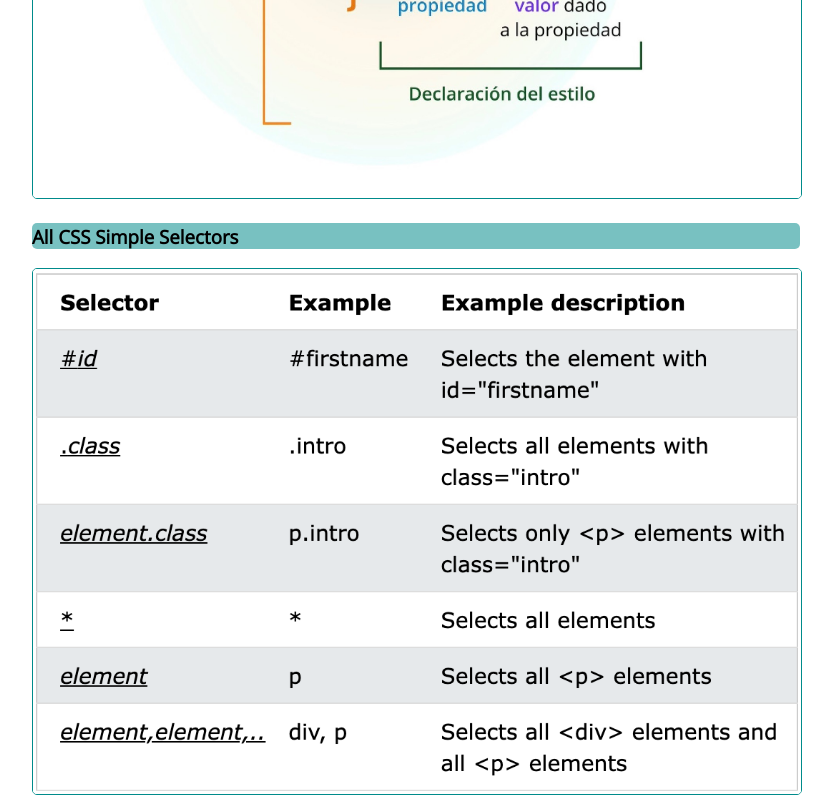
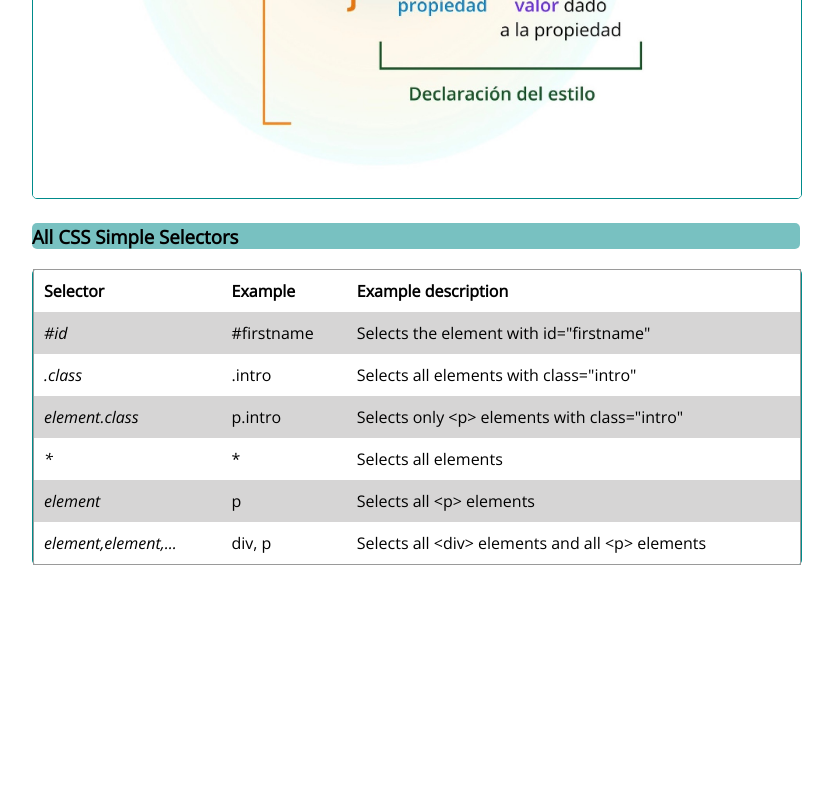
Before and after one commit to MerinoVic115/0373-A3_Selectores_CSS_MerinoVictor, a plain HTML site: page index.html in a window 1280 px wide. Shown: the part 1666-2466 px from the top of the page, without its empty margins (224-1057 px from the left). After the commit the page ends 2251 px from the top, so only its background shows below. Drawn offline with nearby package versions, Linux system fonts and the light colour scheme.

Commit message:
Se ha comentado el html y css de forma correcta, el bonus se ha hecho como se ha podido

```diff
--- a/index.html
+++ b/index.html
@@ -58,9 +58,54 @@
             <h3>CSS Syntax</h3>
             <img src="./resources/regla_css.jpg" alt="">
         </div>
+    <div>
         <div>
             <h3>All CSS Simple Selectors</h3>
-            <img src="./resources/selectors.png" alt="">
+        </div>
+            <div class="divtabla">
+                <table >
+                    <thead>
+                        <tr>
+                            <th><strong>Selector</strong></th>
+                            <th><strong>Example</strong></th>
+                            <th>Example description</th>
+                        </tr>
+                    </thead>
+                    <tbody>
+                        <tr>
+                            <td class="selector-tbl">#id</td>
+                            <td>#firstname</td>
+                            <td>Selects the element with id="firstname"</td>
+                        </tr>
+                        <tr>
+                            <td class="selector-tbl">.class</td>
+                            <td>.intro</td>
+                            <td>Selects all elements with class="intro"</td>
+                        </tr>
+                        <tr>
+                            <td class="selector-tbl">element.class</td>
+                            <td>p.intro</td>
+                            <td>Selects only &lt;p&gt; elements with class="intro"</td>
+                        </tr>
+                        <tr>
+                            <td class="selector-tbl">*</td>
+                            <td>*</td>
+                            <td>Selects all elements</td>
+                        </tr>
+                        <tr>
+                            <td class="selector-tbl">element</td>
+                            <td>p</td>
+                            <td>Selects all &lt;p&gt; elements</td>
+                        </tr>
+                        <tr>
+                            <td class="selector-tbl">element,element,...</td>
+                            <td>div, p</td>
+                            <td>Selects all &lt;div&gt; elements and all &lt;p&gt; elements</td>
+                        </tr>
+                    </tbody>
+                </table>
+            </div>
+
         </div>
     </div>
 
--- a/styles.css
+++ b/styles.css
@@ -86,3 +86,54 @@ img {
   border: solid darkcyan 1px; /* Agrega un borde de 1px con color cian oscuro */
   border-radius: 5px; /* Redondea las esquinas del borde */
 }
+
+
+/* Regla para la tabla */
+table {
+
+  width: 100%;
+  border-collapse: collapse; /* Elimina los espacios entre bordes */
+  margin: 20px 0;
+  text-align: left;
+  border: 1px solid rgb(154, 154, 154);
+}
+
+/* Regla para los encabezados de la tabla (negrita) */
+th {
+  padding: 10px;
+  font-weight: bold;
+}
+
+/* Regla para las filas de la tabla */
+td {
+  padding: 10px;
+}
+
+/* Regla para los títulos de las columnas */
+thead th {
+  font-weight: bold; /* Negrita */
+}
+
+/* Regla para los elementos de la columna "Selector" en cursiva */
+tbody td:first-child {
+  font-style: italic; /* Aplicar cursiva */
+}
+
+/* Alternar colores para filas */
+tbody tr:nth-child(odd) {
+  background-color: #817f7f53; /* Color claro */
+}
+
+
+.divtabla {
+  width: 100%;
+  border: 1px;
+  border-style: solid;
+  border-color: darkcyan;
+  border-radius: 5px;
+  border-bottom: 0px;
+  border-top: 0px;
+  border-left: 5%;
+  border-right: 5%;
+
+}
```
